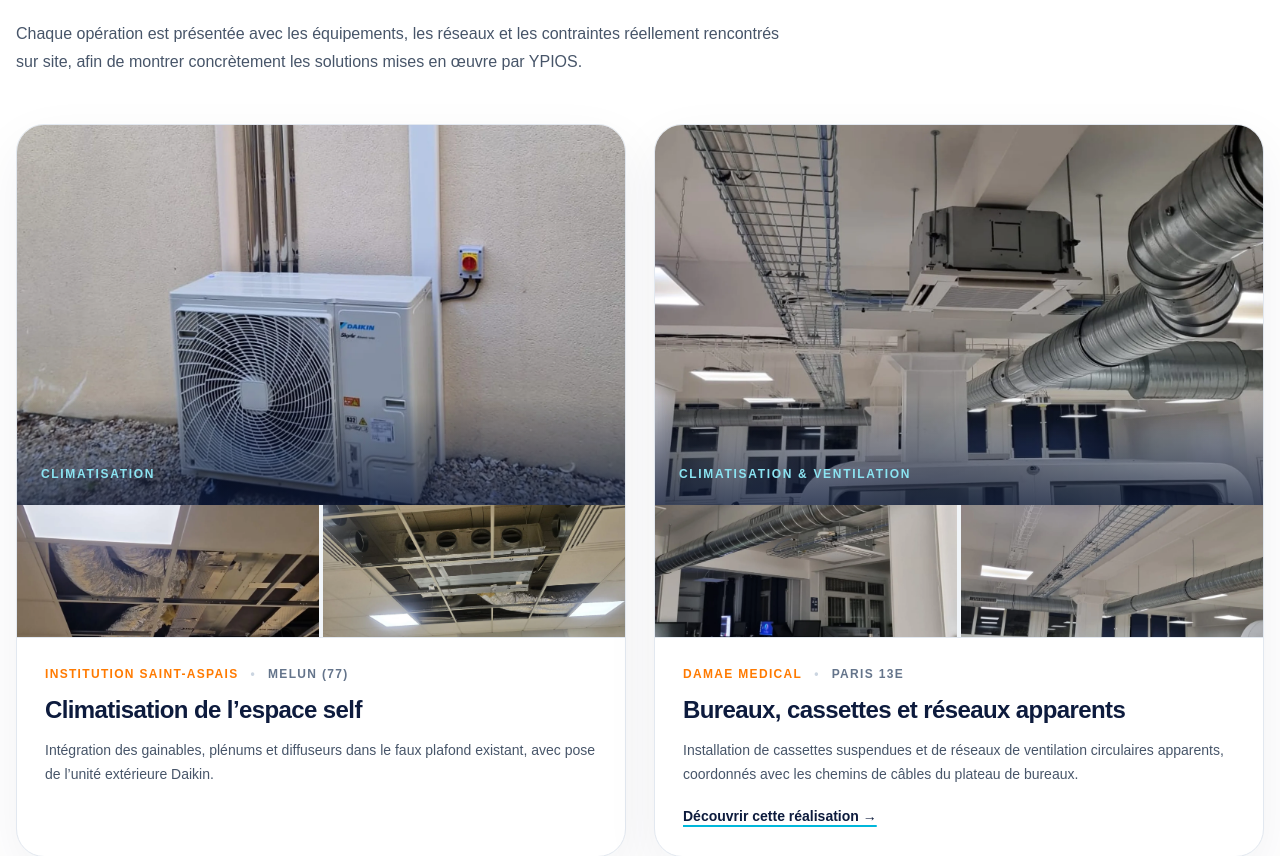
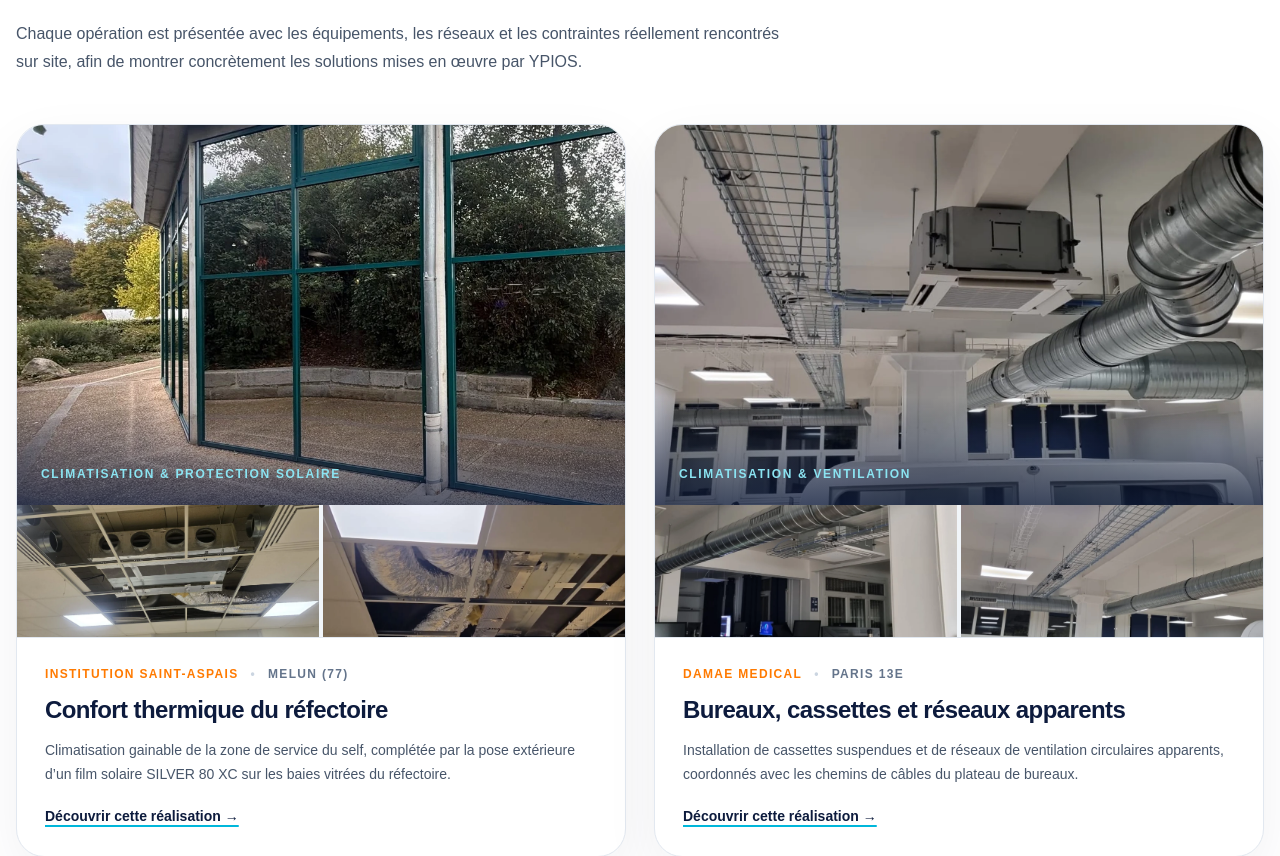
Before and after one commit to YPIOS-web/ypios-web, a Next.js app: page /realisations in a window 1280 px wide. Shown: the part 860-1716 px from the top of the page. Built offline with nearby package versions, Linux system fonts and the light colour scheme; no server answers.

Commit message:
Saint-Aspais — Confort thermique du réfectoire (#14)

```diff
--- a/app/sitemap.ts
+++ b/app/sitemap.ts
@@ -6,12 +6,12 @@ export default function sitemap(): MetadataRoute.Sitemap {
 
   const routes = [
     ["/", 1, "2026-09-12"],
-    ["/services/climatisation", 0.9, "2026-09-11"],
+    ["/services/climatisation", 0.9, "2026-10-15"],
     ["/services/ventilation", 0.9, "2026-09-12"],
     ["/services/plomberie", 0.9, "2026-09-11"],
     ["/services/gtc-gtb", 0.9, "2026-09-11"],
     ["/services/maintenance-cvc", 0.9, "2026-09-12"],
-    ["/realisations", 0.8, "2026-09-12"],
+    ["/realisations", 0.8, "2026-10-15"],
     ["/contact", 0.8, "2026-09-08"],
     ["/mentions-legales", 0.3, "2026-09-08"],
     ["/politique-confidentialite", 0.3, "2026-09-08"],
--- a/content/projects.ts
+++ b/content/projects.ts
@@ -40,22 +40,73 @@ export const projects: Project[] = [
     slug: "saint-aspais",
     site: "Institution Saint-Aspais",
     location: "Melun (77)",
-    category: "Climatisation",
-    title: "Climatisation de l’espace self",
+    category: "Climatisation & protection solaire",
+    title: "Confort thermique du réfectoire",
     description:
-      "Intégration des gainables, plénums et diffuseurs dans le faux plafond existant, avec pose de l’unité extérieure Daikin.",
+      "Climatisation gainable de la zone de service du self, complétée par la pose extérieure d’un film solaire SILVER 80 XC sur les baies vitrées du réfectoire.",
+    details: {
+      seoTitle: "Confort thermique d’un réfectoire à Melun",
+      seoDescription:
+        "À Melun, YPIOS associe climatisation gainable et film solaire extérieur SILVER 80 XC pour traiter le confort thermique du réfectoire Saint-Aspais.",
+      h1: "Climatisation gainable et protection solaire du réfectoire Saint-Aspais",
+      lead:
+        "À Melun, YPIOS a accompagné l’Institution Saint-Aspais avec deux interventions complémentaires : la climatisation gainable de la zone de service du self, puis la pose d’une protection solaire extérieure sur les baies vitrées du réfectoire.",
+      contextHeading: "Une climatisation intégrée au faux plafond.",
+      configuration: "Gainables en faux plafond et film solaire extérieur",
+      context: [
+        "La première intervention a porté sur l’installation d’une climatisation gainable dans l’espace self, avec intégration des gainables, plénums et réseaux de diffusion dans le faux plafond existant.",
+        "Les photographies prises pendant les travaux montrent cette intégration technique ainsi que l’unité extérieure Daikin associée.",
+      ],
+      interventionHeading: "Une protection solaire complémentaire.",
+      interventionLead:
+        "YPIOS a ensuite complété cette installation par la pose extérieure d’un film de contrôle solaire SILVER 80 XC sur les baies vitrées du réfectoire.",
+      intervention: [
+        "Climatisation gainable de la zone de service du self lors de la première intervention",
+        "Intégration des gainables, plénums et réseaux de diffusion dans le faux plafond existant",
+        "Pose d’une unité extérieure Daikin associée à la climatisation",
+        "Pose extérieure du film de contrôle solaire SILVER 80 XC sur les baies vitrées du réfectoire lors de l’intervention complémentaire",
+      ],
+      galleryHeading: "Les deux interventions documentées sur site.",
+      technicalPoints: [
+        {
+          title: "Limiter les apports solaires",
+          text: "Le film vise à limiter les apports solaires à travers les vitrages, en complément du traitement de l’air intérieur assuré par la climatisation. Sa finition argentée et réfléchissante est visible sur la photographie de façade.",
+        },
+        {
+          title: "Valeurs de référence fabricant",
+          text: "La fiche Solar Screen indique une énergie solaire totale rejetée de 82 % sur un simple vitrage de référence de 3 mm et de 88 % sur un double vitrage Low-E de référence. Ces valeurs ne correspondent pas à une baisse de température mesurée dans le réfectoire.",
+        },
+        {
+          title: "Transmission de lumière visible",
+          text: "Le choix du film s’accompagne d’une diminution de la transmission de lumière visible : le fabricant indique 16 % sur le simple vitrage de référence et 15 % sur le double vitrage Low-E de référence. Ces caractéristiques dépendent de la configuration du vitrage.",
+        },
+      ],
+      resultHeading: "Deux interventions au service du confort thermique.",
+      result:
+        "Cette réalisation associe une action sur l’ambiance intérieure et une action sur les apports solaires au niveau des vitrages. Les photographies documentent les équipements de climatisation pendant leur installation et l’aspect de la façade après pose du film. Aucune mesure thermique avant/après ni donnée de consommation ne nous a été transmise : aucun gain chiffré de température ou d’énergie n’est donc revendiqué.",
+      serviceLinks: [{ href: "/services/climatisation", label: "Climatisation" }],
+      ctaHeading: "Un projet de confort thermique pour votre bâtiment ?",
+      ctaText:
+        "Présentez-nous les locaux, leurs usages, les surfaces vitrées et les équipements de climatisation existants pour étudier les solutions adaptées.",
+      contactLabel: "Faire étudier votre projet →",
+      lastModified: "2026-10-15",
+    },
     images: [
       {
-        src: "/images/chantier/saint-aspais-unite-exterieure.webp",
-        alt: "Unité extérieure Daikin installée par YPIOS à l’Institution Saint-Aspais",
+        src: "/images/chantier/saint-aspais-film-solaire-facade.webp",
+        alt: "Façade vitrée du réfectoire Saint-Aspais à Melun après pose d’un film solaire extérieur réfléchissant",
+      },
+      {
+        src: "/images/chantier/saint-aspais-gainable.webp",
+        alt: "Unité gainable et plénums pendant l’installation de la climatisation du self Saint-Aspais",
       },
       {
         src: "/images/chantier/saint-aspais-faux-plafond.webp",
-        alt: "Réseaux de climatisation intégrés dans le faux plafond du self de Saint-Aspais",
+        alt: "Réseaux de climatisation pendant leur intégration dans le faux plafond du self Saint-Aspais",
       },
       {
-        src: "/images/chantier/saint-aspais-gainable.webp",
-        alt: "Unité gainable et plénums avant fermeture du faux plafond à Saint-Aspais",
+        src: "/images/chantier/saint-aspais-unite-exterieure.webp",
+        alt: "Unité extérieure Daikin de la climatisation du self Saint-Aspais à Melun",
       },
     ],
   },
```
Also changed, not shown: content/services.ts (+5 -2 lines), public/images/chantier/saint-aspais-film-solaire-facade.webp (added), 1 other file (tests, documents, lock files or other folders).
